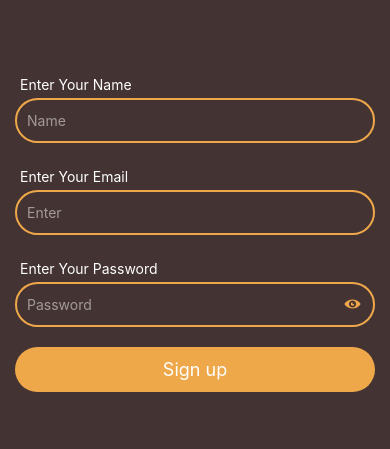
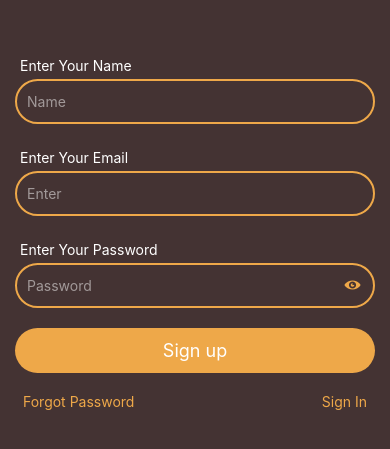
Before and after one commit to michaelilkanayev1997/NovaSound, a React Native app in the folder client/: screen / in a window 390 px wide. Shown: the part 191-640 px from the top of the page. Built offline with nearby package versions, Linux system fonts and the light colour scheme.

Commit message:
Added App Link

```diff
--- /dev/null
+++ b/client/src/ui/AppLink.tsx
@@ -0,0 +1,24 @@
+import colors from '@utils/colors';
+import {FC} from 'react';
+import {View, StyleSheet, Pressable, Text} from 'react-native';
+
+interface Props {
+  title: string;
+  onPress?(): void;
+}
+
+const AppLink: FC<Props> = ({title, onPress}) => {
+  return (
+    <Pressable onPress={onPress}>
+      <Text style={styles.title}>{title}</Text>
+    </Pressable>
+  );
+};
+
+const styles = StyleSheet.create({
+  title: {
+    color: colors.SECONDARY,
+  },
+});
+
+export default AppLink;
--- a/client/src/views/auth/SignUp.tsx
+++ b/client/src/views/auth/SignUp.tsx
@@ -6,6 +6,7 @@ import {SafeAreaView, StyleSheet, View} from 'react-native';
 import * as yup from 'yup';
 import SubmitBtn from '@components/form/SubmitBtn';
 import PasswordVisibilityIcon from '@ui/PasswordVisibilityIcon';
+import AppLink from '@ui/AppLink';
 
 const signupSchema = yup.object({
   name: yup
@@ -78,6 +79,11 @@ const SignUp: FC<Props> = props => {
             onRightIconPress={togglePasswordView}
           />
           <SubmitBtn title="Sign up" />
+
+          <View style={styles.linkContainer}>
+            <AppLink title="Forgot Password" />
+            <AppLink title="Sign In" />
+          </View>
         </View>
       </Form>
     </SafeAreaView>
@@ -98,6 +104,13 @@ const styles = StyleSheet.create({
   marginBottom: {
     marginBottom: 20,
   },
+  linkContainer: {
+    flexDirection: 'row',
+    alignItems: 'center',
+    justifyContent: 'space-between',
+    marginTop: 20,
+    paddingHorizontal: 8,
+  },
 });
 
 export default SignUp;
```
